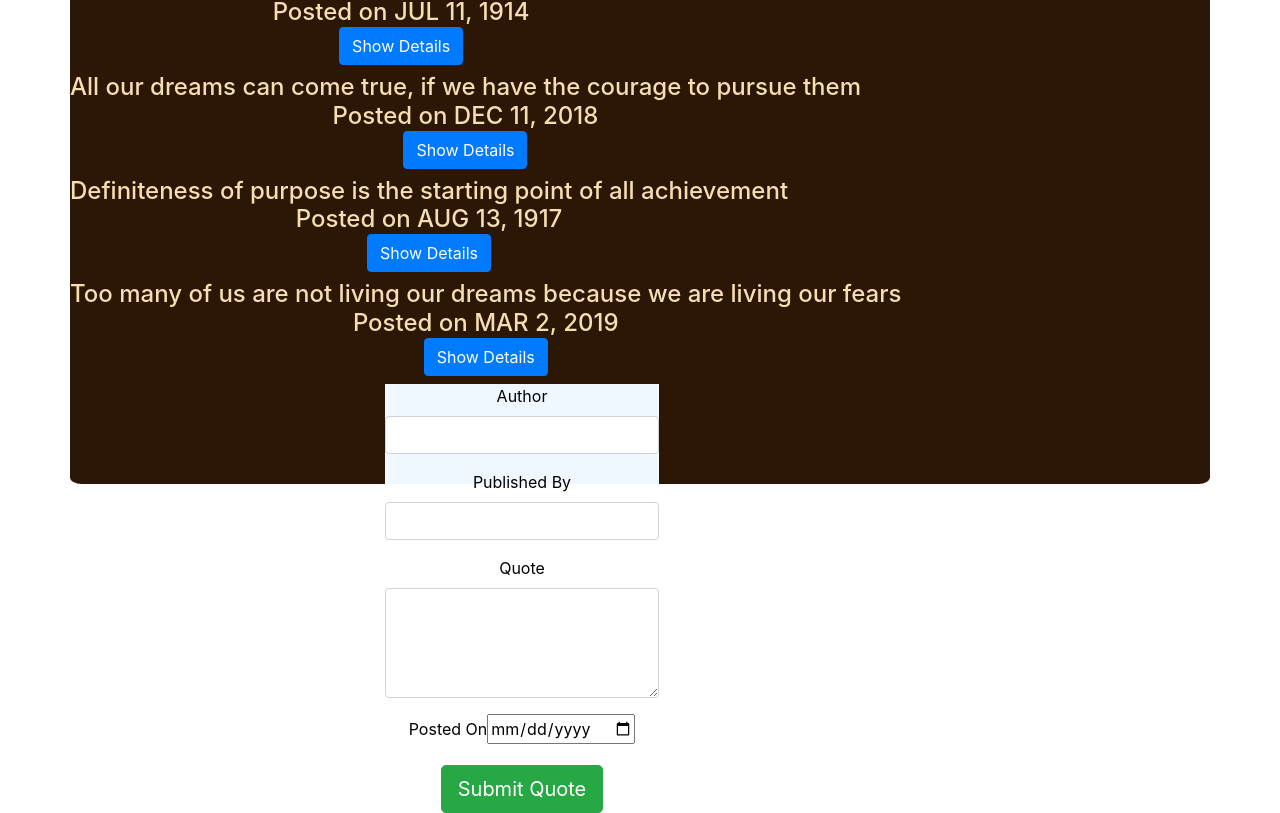
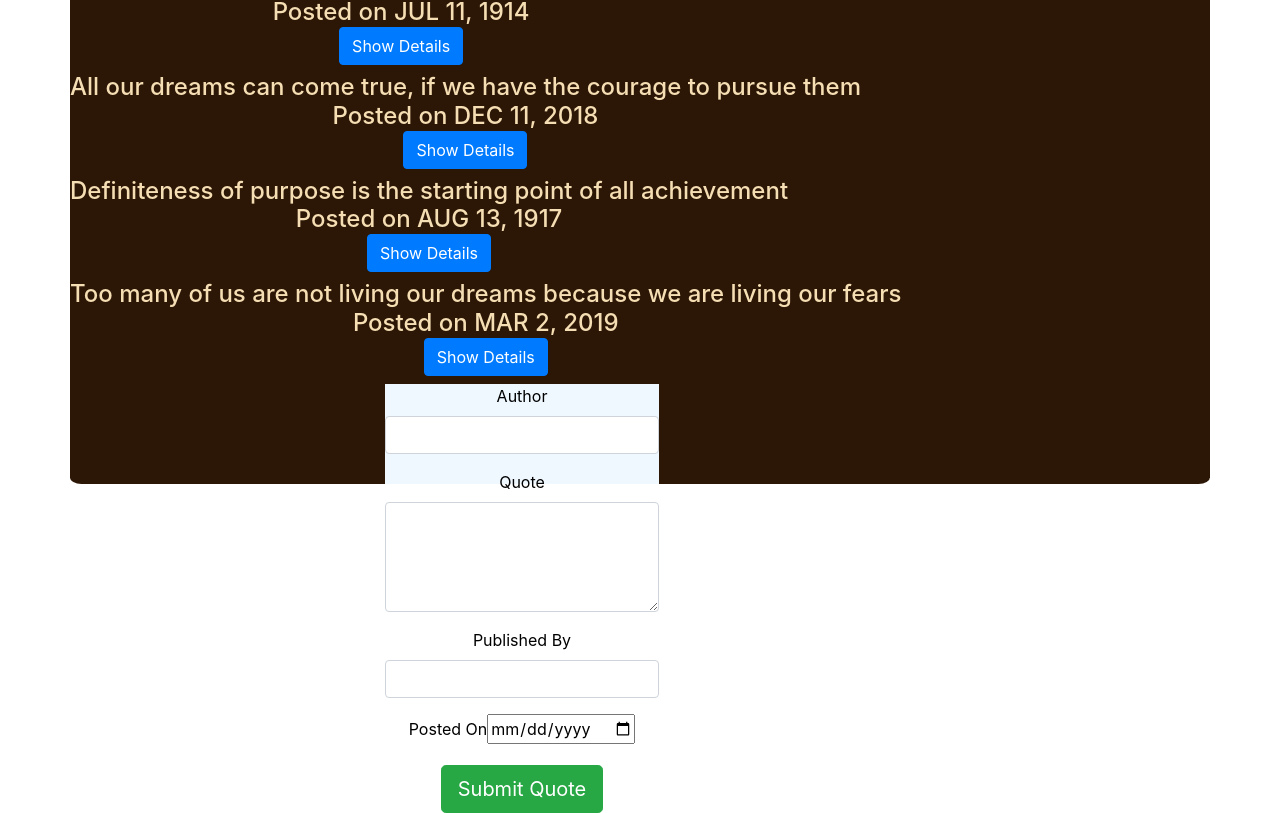
Before and after one commit to NDOLIC/myQuotes, an Angular app: page / in a window 1280 px wide. Shown: the part 419-1232 px from the top of the page. Built offline with nearby package versions, Linux system fonts and the light colour scheme.

Commit message:
adding a table

```diff
--- a/src/app/quote-form/quote-form.component.html
+++ b/src/app/quote-form/quote-form.component.html
@@ -10,16 +10,17 @@
 
 
             </div>
+
+            <div class="form-group">
+
+                <label for="quoti">Quote</label>
+                <textarea class="form-control" id="description" [(ngModel)]="newQuote.quoti" rows="4" required name="Quote"></textarea>
+            </div>
+
             <div class="form-group">
 
                 <label for="publisher">Published By</label>
                 <input type="text" required class="form-control" id="name" [(ngModel)]="newQuote.publisher" name="publisher">
-
-            </div>
-            <div class="form-group">
-
-                <label for="quoti">Quote</label>
-                <textarea class="form-control" id="description" [(ngModel)]="newQuote.quoti" rows="4" required name="Quote"></textarea>
 
             </div>
             <div class="form-group">
```
